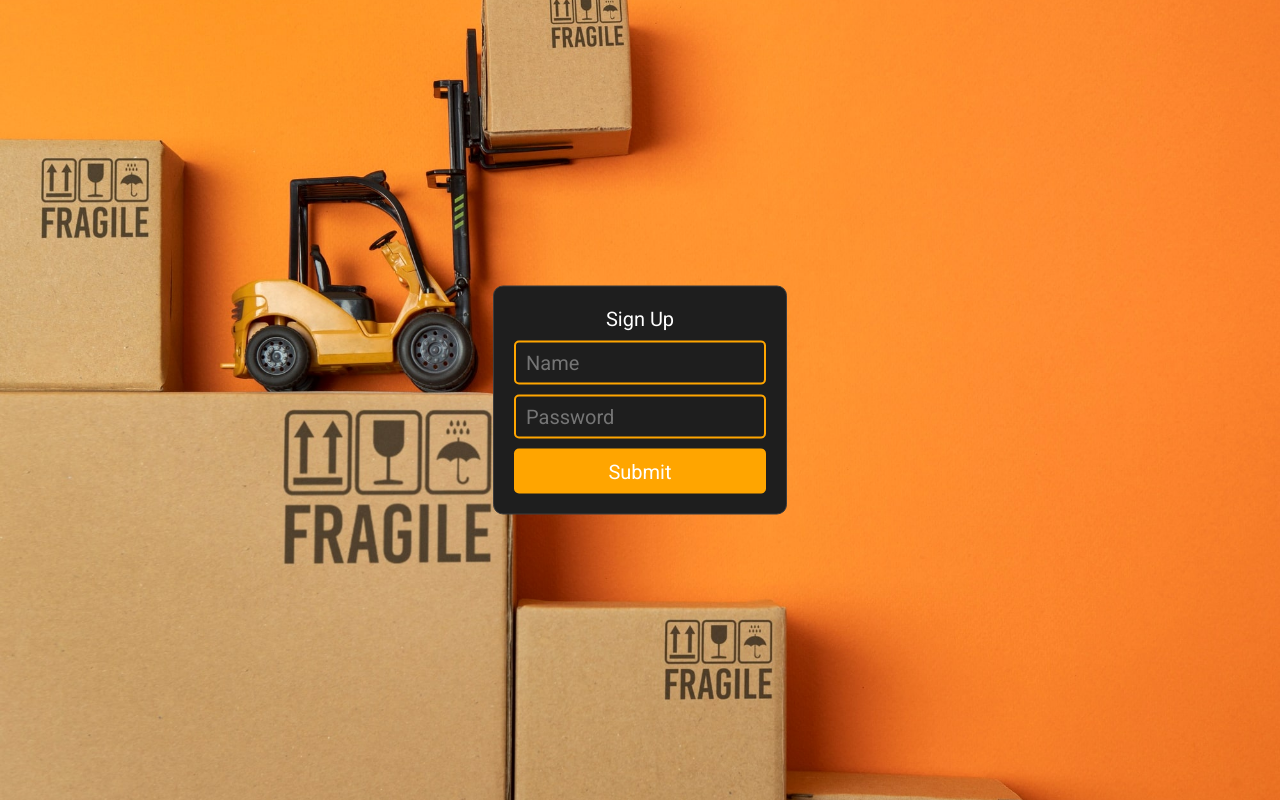
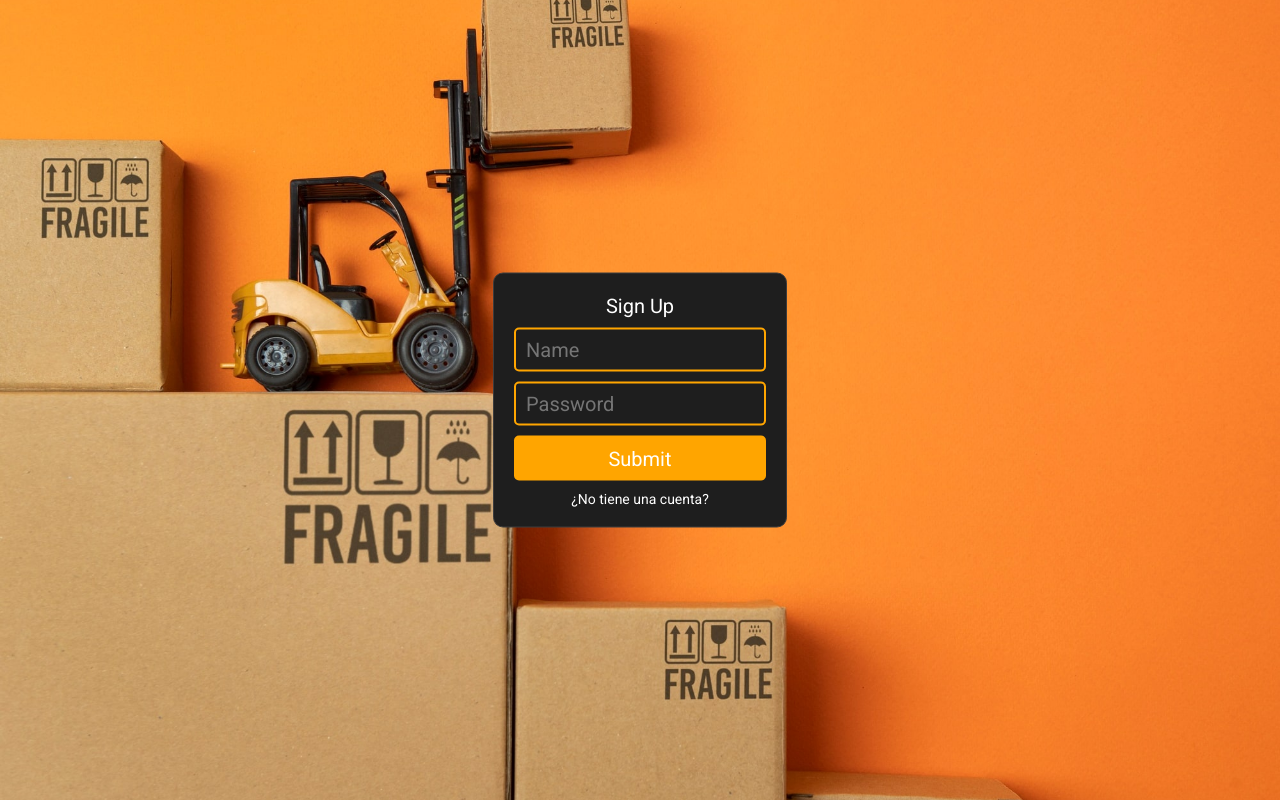
Before and after one commit to jaimezzapata/app-crm-mercancia-miercoles, a React (Vite) app: page / in a window 1280 px wide. Built offline with nearby package versions, Linux system fonts and the light colour scheme; data requests are answered from the project's data file.

Commit message:
Finalización método POST, GET, comunicación entre login y registro

```diff
--- a/src/components/MenuLateral.jsx
+++ b/src/components/MenuLateral.jsx
@@ -1,8 +1,9 @@
-import { useNavigate } from "react-router-dom"
+import { useNavigate, Link } from "react-router-dom"
 import { alertaRedireccion } from "../helpers/funciones"
 
 const MenuLateral = () => {
   let navigate = useNavigate()
+  let usuario = JSON.parse(localStorage.getItem("usuario"))
   function cerrarSesion() {
     localStorage.removeItem("token")
     localStorage.removeItem("usuario")
@@ -11,12 +12,12 @@ const MenuLateral = () => {
   return (
     <aside className="aplicacion__menu-lateral">
       <h1 className="aplicacion__menu-lateral-logo">Track <span className="aplicacion__menu-lateral-logo--resaltado">X</span></h1>
-      <h2>Usuario: Admin</h2>
+      <h2>Usuario: {usuario.nombre}</h2>
       <img className="aplicacion__menu-lateral-logo-imagen" src="/logo.jpg" alt="Logo" />
       <nav className="aplicacion__menu-lateral-navegacion">
-        <a className="aplicacion__menu-lateral-navegacion-item" href="">Inicio</a>
-        <a className="aplicacion__menu-lateral-navegacion-item" href="">Gestión de envíos</a>
-        <a className="aplicacion__menu-lateral-navegacion-item" href="">Gestión de clientes</a>
+        <Link className="aplicacion__menu-lateral-navegacion-item" href="">Inicio</Link>
+        <Link className="aplicacion__menu-lateral-navegacion-item" href="">Gestión de envíos</Link>
+        <Link className="aplicacion__menu-lateral-navegacion-item" href="">Gestión de clientes</Link>
         <button onClick={cerrarSesion} type='button' className="aplicacion__menu-lateral-navegacion-item">Cerrar sesión</button>
       </nav>
     </aside>
--- a/src/index.css
+++ b/src/index.css
@@ -12,3 +12,9 @@ body {
   background: url('/fondo.jpg') no-repeat center center fixed;
   background-size: cover;
 }
+
+a {
+  text-decoration: none;
+  color: white;
+  font-size: 14px;
+}
--- a/src/pages/Home.css
+++ b/src/pages/Home.css
@@ -6,7 +6,6 @@
   align-items: center;
   position: relative;
 }
-
 
 
 .aplicacion__menu-lateral {
--- a/src/pages/Login.jsx
+++ b/src/pages/Login.jsx
@@ -1,5 +1,5 @@
 import { useEffect, useState } from "react";
-import { useNavigate } from "react-router-dom";
+import { useNavigate, Link } from "react-router-dom";
 import {
   alertaError,
   alertaRedireccion,
@@ -72,6 +72,7 @@ const Login = () => {
       <button type="button" onClick={inicioSesion}>
         Submit
       </button>
+      <Link to="/registro">¿No tiene una cuenta?</Link>
     </form>
   );
 };
--- a/src/pages/Registro.jsx
+++ b/src/pages/Registro.jsx
@@ -1,5 +1,5 @@
 import { useEffect, useState } from "react";
-import { useNavigate } from "react-router-dom";
+import { useNavigate, Link } from "react-router-dom";
 import { alertaError, alertaRedireccion } from "../helpers/funciones";
 import "./Registro.css";
 let apiUsuarios = "http://localhost:3000/usuarios";
@@ -80,6 +80,7 @@ const Registro = () => {
       <button type="button" onClick={registrarUsuario}>
         Registrar
       </button>
+      <Link to="/">¿Ya tiene una cuenta?</Link>
     </form>
   );
 };
```
